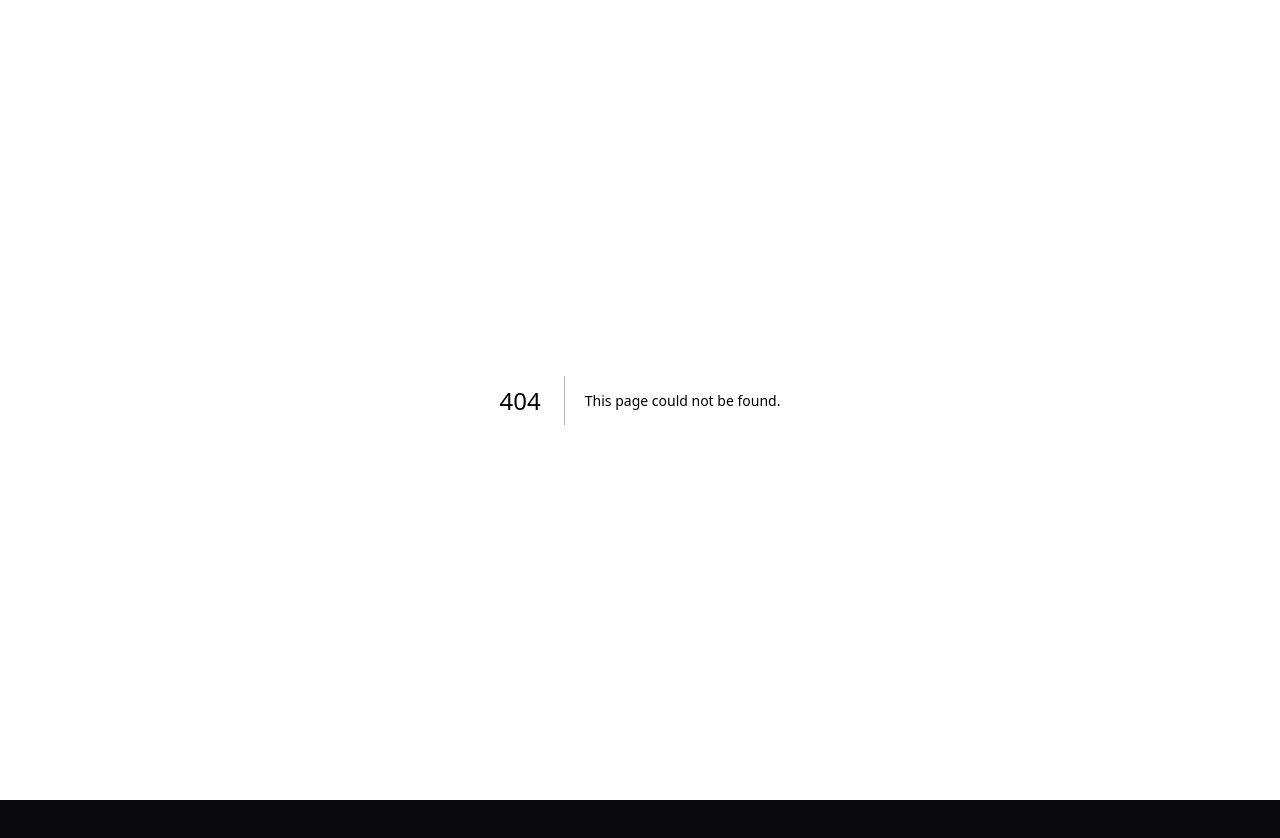
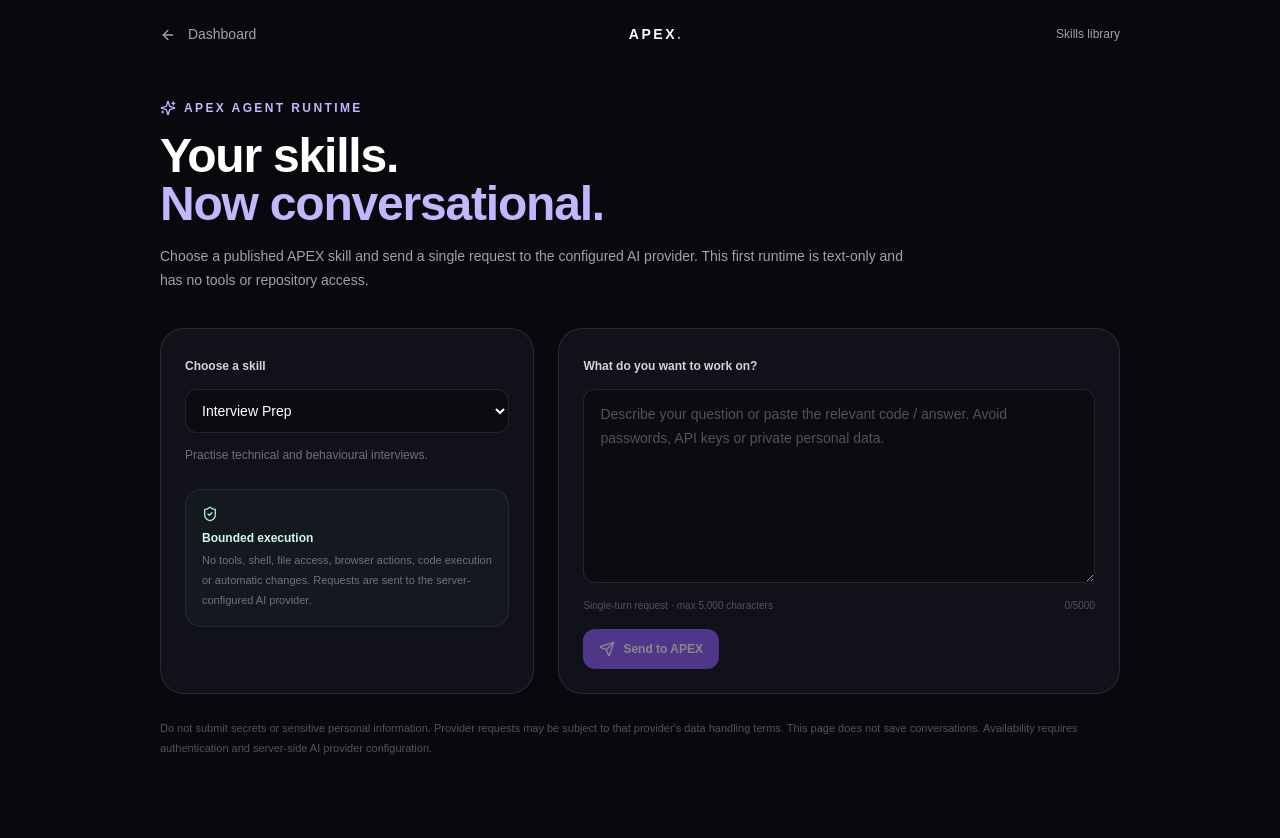
Before and after one commit to ansh44233/APEX-AI-Career-Developer-Intelligence-Platform, a Next.js app: page /features/agent-workbench in a window 1280 px wide. Before the commit this address had no page. Before the commit the page ends 800 px from the top, so only its background shows below. Built offline with nearby package versions, Linux system fonts and the light colour scheme.

Commit message:
Add APEX Agent Workbench UI

```diff
--- /dev/null
+++ b/src/app/features/agent-workbench/page.tsx
@@ -0,0 +1,82 @@
+"use client";
+
+import { useState } from "react";
+import Link from "next/link";
+import { ArrowLeft, Bot, Loader2, Send, ShieldCheck, Sparkles } from "lucide-react";
+
+const skills = [
+  { slug: "interview-prep", name: "Interview Prep", description: "Practise technical and behavioural interviews." },
+  { slug: "coding-practice", name: "Coding Practice", description: "Learn algorithms, hints and debugging." },
+  { slug: "system-design", name: "System Design", description: "Explore architecture and engineering trade-offs." },
+  { slug: "project-review", name: "Project Review", description: "Get guidance on evidence-based code reviews." },
+  { slug: "resume-coach", name: "Resume Coach", description: "Improve truthful resume content." },
+] as const;
+
+export default function AgentWorkbenchPage() {
+  const [skill, setSkill] = useState<(typeof skills)[number]["slug"]>("interview-prep");
+  const [message, setMessage] = useState("");
+  const [reply, setReply] = useState("");
+  const [error, setError] = useState("");
+  const [loading, setLoading] = useState(false);
+
+  async function submit() {
+    if (!message.trim() || loading) return;
+    setLoading(true);
+    setError("");
+    setReply("");
+    try {
+      const response = await fetch("/api/agent/respond", {
+        method: "POST",
+        headers: { "Content-Type": "application/json" },
+        body: JSON.stringify({ skill, message: message.trim() }),
+      });
+      const data = await response.json();
+      if (!response.ok) throw new Error(data.error ?? "The request failed.");
+      setReply(data.reply);
+    } catch (err) {
+      setError(err instanceof Error ? err.message : "Something went wrong.");
+    } finally {
+      setLoading(false);
+    }
+  }
+
+  return <main className="min-h-screen bg-[#09090d] text-white">
+    <header className="mx-auto flex max-w-5xl items-center justify-between px-5 py-6 sm:px-8">
+      <Link href="/dashboard" className="text-sm text-zinc-400 hover:text-white"><ArrowLeft className="mr-2 inline h-4 w-4"/> Dashboard</Link>
+      <span className="text-sm font-extrabold tracking-[0.18em]">APEX<span className="text-violet-400">.</span></span>
+      <Link href="/features/apex-skills" className="text-xs text-zinc-400 hover:text-white">Skills library</Link>
+    </header>
+    <section className="mx-auto max-w-5xl px-5 pb-20 pt-8 sm:px-8">
+      <div className="max-w-3xl">
+        <p className="flex items-center gap-2 text-xs font-semibold tracking-[0.2em] text-violet-300"><Sparkles className="h-4 w-4"/> APEX AGENT RUNTIME</p>
+        <h1 className="mt-4 text-4xl font-semibold tracking-tight sm:text-5xl">Your skills.<br/><span className="text-violet-300">Now conversational.</span></h1>
+        <p className="mt-4 text-sm leading-6 text-zinc-400">Choose a published APEX skill and send a single request to the configured AI provider. This first runtime is text-only and has no tools or repository access.</p>
+      </div>
+
+      <div className="mt-9 grid gap-6 lg:grid-cols-[0.8fr_1.2fr]">
+        <section className="rounded-3xl border border-white/10 bg-[#111119] p-5 sm:p-6">
+          <label htmlFor="apex-skill" className="text-xs font-semibold text-zinc-300">Choose a skill</label>
+          <select id="apex-skill" value={skill} onChange={(event) => setSkill(event.target.value as typeof skill)} className="mt-3 w-full rounded-xl border border-white/10 bg-black/30 px-3 py-3 text-sm text-white outline-none focus:border-violet-400">
+            {skills.map((item) => <option key={item.slug} value={item.slug}>{item.name}</option>)}
+          </select>
+          <p className="mt-3 text-xs leading-5 text-zinc-500">{skills.find((item) => item.slug === skill)?.description}</p>
+          <div className="mt-6 rounded-2xl border border-emerald-300/10 bg-emerald-300/[0.035] p-4">
+            <ShieldCheck className="h-4 w-4 text-emerald-200"/>
+            <p className="mt-2 text-xs font-semibold text-emerald-100">Bounded execution</p>
+            <p className="mt-1 text-[11px] leading-5 text-zinc-500">No tools, shell, file access, browser actions, code execution or automatic changes. Requests are sent to the server-configured AI provider.</p>
+          </div>
+        </section>
+
+        <section className="rounded-3xl border border-white/10 bg-[#111119] p-5 sm:p-6">
+          <label htmlFor="apex-message" className="text-xs font-semibold text-zinc-300">What do you want to work on?</label>
+          <textarea id="apex-message" value={message} onChange={(event) => setMessage(event.target.value.slice(0, 5000))} rows={7} placeholder="Describe your question or paste the relevant code / answer. Avoid passwords, API keys or private personal data." className="mt-3 w-full resize-y rounded-xl border border-white/10 bg-black/30 px-4 py-3 text-sm leading-6 text-white outline-none placeholder:text-zinc-600 focus:border-violet-400"/>
+          <div className="mt-2 flex items-center justify-between text-[10px] text-zinc-600"><span>Single-turn request · max 5,000 characters</span><span>{message.length}/5000</span></div>
+          <button onClick={submit} disabled={!message.trim() || loading} className="mt-4 inline-flex items-center gap-2 rounded-xl bg-violet-500 px-4 py-3 text-xs font-semibold text-white transition hover:bg-violet-400 disabled:cursor-not-allowed disabled:opacity-50">{loading ? <Loader2 className="h-4 w-4 animate-spin"/> : <Send className="h-4 w-4"/>}{loading ? "Thinking..." : "Send to APEX"}</button>
+          {error && <p role="alert" className="mt-4 rounded-xl border border-rose-300/15 bg-rose-300/[0.04] p-3 text-xs text-rose-200">{error}</p>}
+          {reply && <div className="mt-6 rounded-2xl border border-violet-300/15 bg-violet-300/[0.035] p-4"><p className="flex items-center gap-2 text-xs font-semibold text-violet-200"><Bot className="h-4 w-4"/> APEX response</p><div className="mt-3 whitespace-pre-wrap break-words text-sm leading-7 text-zinc-200">{reply}</div></div>}
+        </section>
+      </div>
+      <p className="mt-6 text-[11px] leading-5 text-zinc-600">Do not submit secrets or sensitive personal information. Provider requests may be subject to that provider's data handling terms. This page does not save conversations. Availability requires authentication and server-side AI provider configuration.</p>
+    </section>
+  </main>;
+}
```
